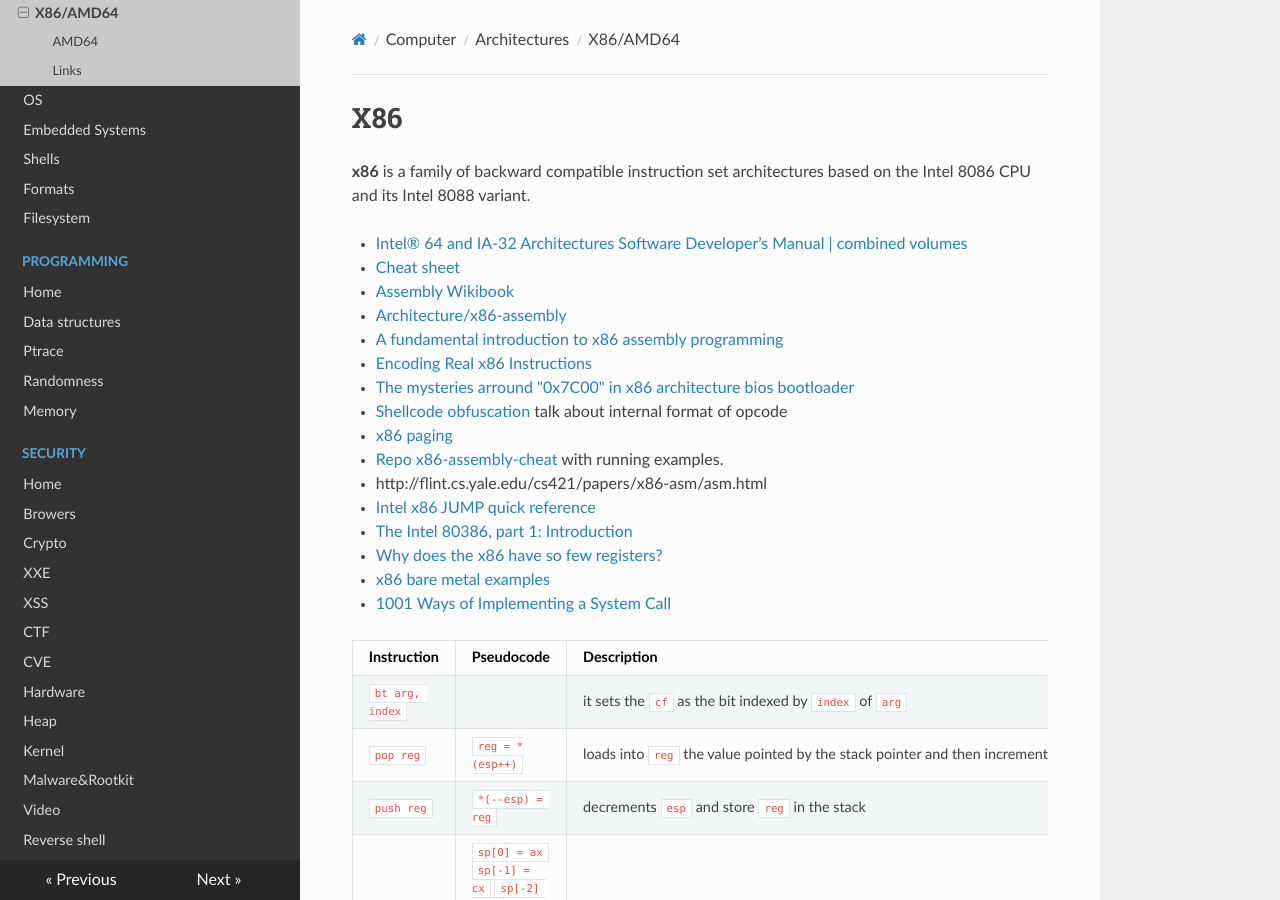
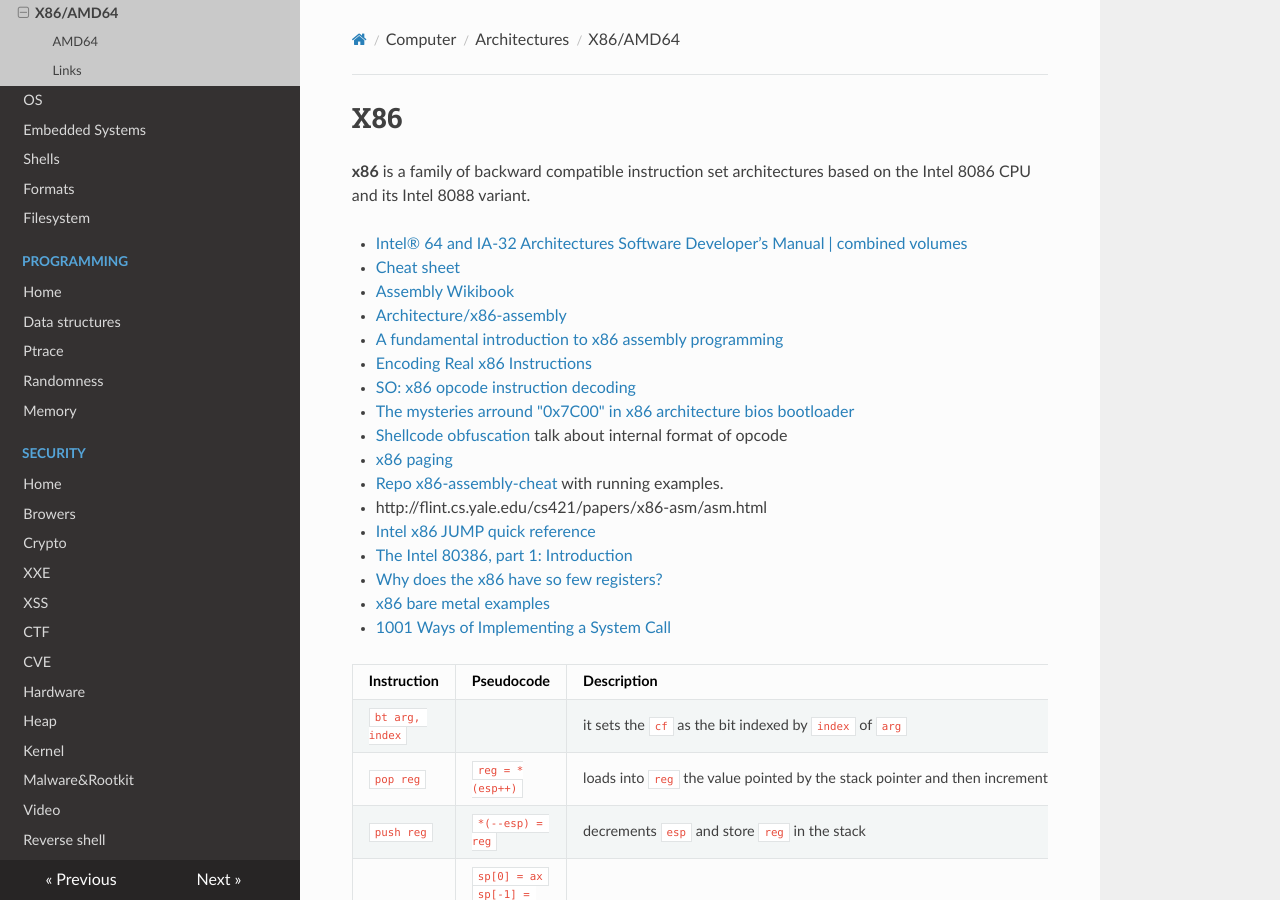
Before and after one commit to gipi/low-level, an MkDocs documentation site: the page built from docs/arch/x86.md, in a window 1280 px wide and 900 px high. Built offline with MkDocs 1.6.1, drawn with Linux system fonts in a browser that asks for light colours; nearby versions of some CDN libraries; old or Windows-style settings are respelled for this version of MkDocs.

Commit message:
Update x86.md

```diff
--- a/docs/arch/x86.md
+++ b/docs/arch/x86.md
@@ -9,6 +9,7 @@ based on the Intel 8086 CPU and its Intel 8088 variant.
  - [Architecture/x86-assembly](https://www.aldeid.com/wiki/Category:Architecture/x86-assembly)
  - [A fundamental introduction to x86 assembly programming](https://www.nayuki.io/page/a-fundamental-introduction-to-x86-assembly-programming)
  - [Encoding Real x86 Instructions](http://www.c-jump.com/CIS77/CPU/x86/lecture.html)
+ - [SO: x86 opcode instruction decoding](https://stackoverflow.com/questions/26607462/x86-opcode-instruction-decoding)
  - [The mysteries arround "0x7C00" in x86 architecture bios bootloader](http://www.glamenv-septzen.net/en/view/6)
  - [Shellcode obfuscation](https://breakdev.org/x86-shellcode-obfuscation-part-2/) talk about internal format of opcode
  - [x86 paging](http://www.cirosantilli.com/x86-paging/)
```
